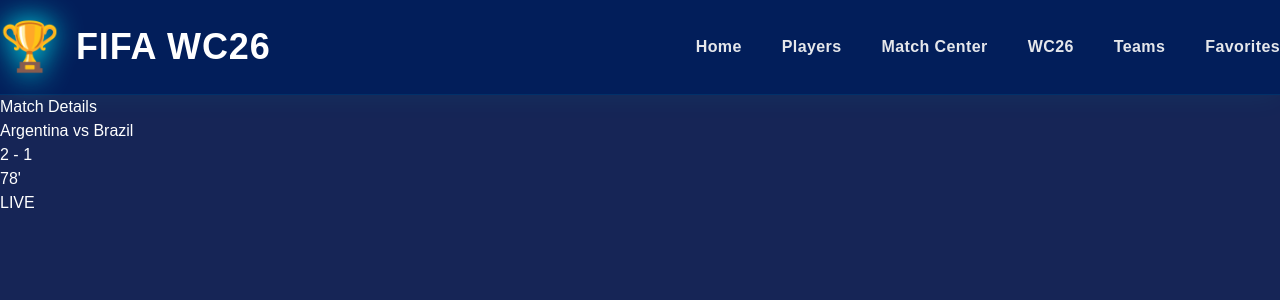
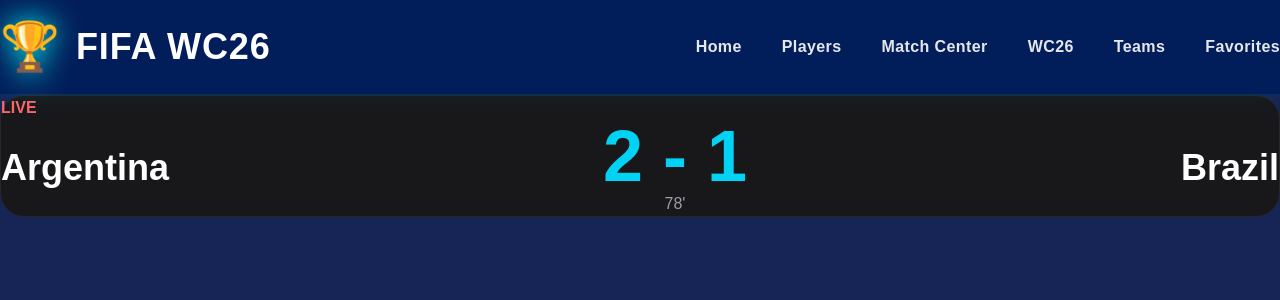
Before and after one commit to SHALBINMS/Football-App, a React (Vite) app: page /matches/1 in a window 1280 px wide. Shown: the top 300 px of the page. Built offline with nearby package versions, Linux system fonts and the light colour scheme.

Commit message:
Build match details page and live match simulation

```diff
--- a/src/data/teams.jsx
+++ b/src/data/teams.jsx
@@ -38,6 +38,73 @@ const teams = [
       possession: "64%",
     },
   },
+  {
+    id: "brazil",
+    name: "Brazil",
+    coach: "Carlo Ancelotti",
+    fifaRank: 5,
+    group: "B",
+    logo: "https://upload.wikimedia.org/wikipedia/en/0/05/Brazil_national_football_team_logo.svg",
+    banner:
+      "https://images.unsplash.com/photo-1517466787929-bc90951d0974?q=80&w=1600&auto=format&fit=crop",
+    stats: {
+      wins: 16,
+      goals: 39,
+      cleanSheets: 8,
+      possession: "61%",
+    },
+  },
+
+  {
+    id: "spain",
+    name: "Spain",
+    coach: "Luis de la Fuente",
+    fifaRank: 3,
+    group: "A",
+    logo: "https://upload.wikimedia.org/wikipedia/en/3/31/Spain_National_Football_Team_badge.svg",
+    banner:
+      "https://images.unsplash.com/photo-1522778119026-d647f0596c20?q=80&w=1600&auto=format&fit=crop",
+    stats: {
+      wins: 17,
+      goals: 40,
+      cleanSheets: 11,
+      possession: "67%",
+    },
+  },
+
+  {
+    id: "germany",
+    name: "Germany",
+    coach: "Julian Nagelsmann",
+    fifaRank: 10,
+    group: "E",
+    logo: "https://upload.wikimedia.org/wikipedia/en/e/e3/DFB_logo.svg",
+    banner:
+      "https://images.unsplash.com/photo-1508098682722-e99c643e7485?q=80&w=1600&auto=format&fit=crop",
+    stats: {
+      wins: 15,
+      goals: 36,
+      cleanSheets: 9,
+      possession: "59%",
+    },
+  },
+
+  {
+    id: "portugal",
+    name: "Portugal",
+    coach: "Roberto Martínez",
+    fifaRank: 6,
+    group: "F",
+    logo: "https://upload.wikimedia.org/wikipedia/en/5/5c/Portuguese_Football_Federation.svg",
+    banner:
+      "https://images.unsplash.com/photo-1517927033932-b3d18e61fb3a?q=80&w=1600&auto=format&fit=crop",
+    stats: {
+      wins: 14,
+      goals: 34,
+      cleanSheets: 8,
+      possession: "58%",
+    },
+  },
 ];
 
 export default teams;
--- a/src/pages/MatchDetails.jsx
+++ b/src/pages/MatchDetails.jsx
@@ -1,5 +1,6 @@
 import { useParams } from "react-router-dom";
 import matches from "../data/matches";
+import teams from "../data/teams";
 
 function MatchDetails() {
     const {id} = useParams();
@@ -7,21 +8,59 @@ function MatchDetails() {
     if (!match) {
       return <div className="p-10 text-white">Match not found</div>;
     }
+
+    const homeTeam = teams.find((team) => team.name === match.homeTeam);
+    const awayTeam = teams.find((team) => team.name === match.awayTeam);
+
  return (
-   <div>
-     <h1>Match Details</h1>
+   <div className="px-6 py-10">
+     <div
+       className="
+        bg-zinc-900
+        rounded-3xl
+        border border-zinc-800
 
-     <h2>
-       {match.homeTeam} vs {match.awayTeam}
-     </h2>
+        p-10
 
-     <p>
-       {match.homeScore} - {match.awayScore}
-     </p>
+        text-white
+      "
+     >
+       <p className="text-red-400 font-semibold mb-4">{match.status}</p>
 
-     <p>{match.minute}'</p>
+       <div
+         className="
+    flex
+    flex-col
+    md:flex-row
 
-     <p>{match.status}</p>
+    items-center
+    justify-between
+
+    gap-8
+  "
+       >
+         <h2 className="text-4xl font-bold">{match.homeTeam}</h2>
+
+         <div className="text-center">
+           <h1
+             className="
+    text-5xl
+    md:text-7xl
+
+    font-bold
+
+    text-cyan-400
+  "
+           >
+             {match.homeScore} - {match.awayScore}
+           </h1>
+
+           <p className="text-zinc-400 mt-2">{match.minute}'</p>
+         </div>
+
+         <h2 className="text-4xl font-bold">{match.awayTeam}</h2>
+       </div>
+     </div>
    </div>
  );
 }
```
